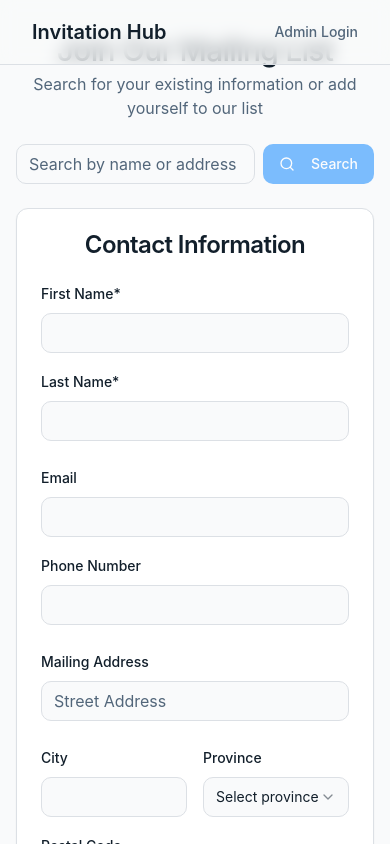
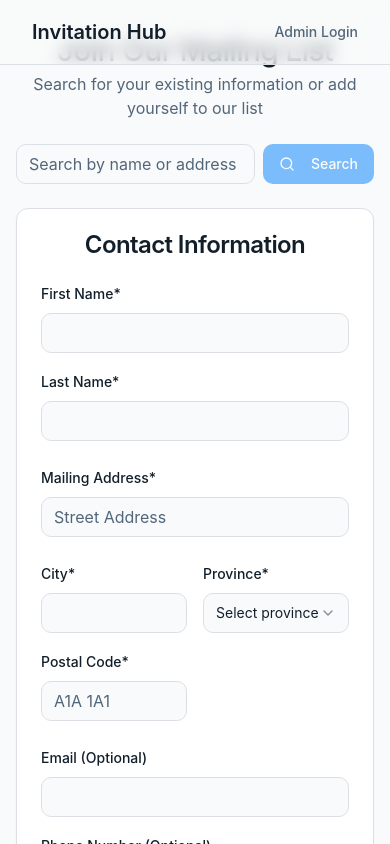
Before and after one commit to mjwdoran/invitation-hub-manager, a React (Vite) app: page /customer in a window 390 px wide. Shown: the top 844 px of the page. Built offline with nearby package versions, Linux system fonts and the light colour scheme.

Commit message:
Make address fields required
Make address fields required and move email/phone to the bottom of the form.

```diff
--- a/src/components/CustomerContactForm.tsx
+++ b/src/components/CustomerContactForm.tsx
@@ -6,6 +6,7 @@ import { Button } from '@/components/ui/button';
 import { PersonalInfoFields } from './contact-form/PersonalInfoFields';
 import { AddressFields } from './contact-form/AddressFields';
 import { AdditionalFields } from './contact-form/AdditionalFields';
+import { ContactInfoFields } from './contact-form/ContactInfoFields';
 import { SubmissionConfirmation } from './contact-form/SubmissionConfirmation';
 
 interface CustomerContactFormProps {
@@ -161,6 +162,13 @@ export function CustomerContactForm({ onSave, initialData }: CustomerContactForm
               errors={errors}
             />
 
+            <ContactInfoFields
+              email={formData.email}
+              phone={formData.phone}
+              errors={errors}
+              handleInputChange={handleInputChange}
+            />
+
             <AdditionalFields
               notes={formData.notes}
               handleInputChange={handleInputChange}
--- a/src/components/contact-form/AddressFields.tsx
+++ b/src/components/contact-form/AddressFields.tsx
@@ -59,7 +59,9 @@ export function AddressFields({
   return (
     <>
       <div className="space-y-2">
-        <Label htmlFor="streetAddress">Mailing Address</Label>
+        <Label htmlFor="streetAddress" className={errors.streetAddress ? "text-destructive" : ""}>
+          Mailing Address*
+        </Label>
         <Input
           id="streetAddress"
           name="streetAddress"
@@ -67,6 +69,7 @@ export function AddressFields({
           onChange={handleInputChange}
           placeholder="Street Address"
           className={errors.streetAddress ? "border-destructive" : ""}
+          required
         />
         {errors.streetAddress && (
           <p className="text-xs text-destructive">{errors.streetAddress}</p>
@@ -75,13 +78,16 @@ export function AddressFields({
 
       <div className="grid grid-cols-2 sm:grid-cols-3 gap-4">
         <div className="space-y-2">
-          <Label htmlFor="city">City</Label>
+          <Label htmlFor="city" className={errors.city ? "text-destructive" : ""}>
+            City*
+          </Label>
           <Input
             id="city"
             name="city"
             value={city || ""}
             onChange={handleInputChange}
             className={errors.city ? "border-destructive" : ""}
+            required
           />
           {errors.city && (
             <p className="text-xs text-destructive">{errors.city}</p>
@@ -89,11 +95,14 @@ export function AddressFields({
         </div>
 
         <div className="space-y-2">
-          <Label htmlFor="state">Province</Label>
+          <Label htmlFor="state" className={errors.state ? "text-destructive" : ""}>
+            Province*
+          </Label>
           {handleProvinceChange ? (
             <Select
               value={state || ""}
               onValueChange={handleProvinceChange}
+              required
             >
               <SelectTrigger id="state" className={errors.state ? "border-destructive" : ""}>
                 <SelectValue placeholder="Select province" />
@@ -113,6 +122,7 @@ export function AddressFields({
               value={state || ""}
               onChange={handleInputChange}
               className={errors.state ? "border-destructive" : ""}
+              required
             />
           )}
           {errors.state && (
@@ -121,7 +131,9 @@ export function AddressFields({
         </div>
 
         <div className="space-y-2">
-          <Label htmlFor="postalCode">Postal Code</Label>
+          <Label htmlFor="postalCode" className={errors.postalCode ? "text-destructive" : ""}>
+            Postal Code*
+          </Label>
           <Input
             id="postalCode"
             name="postalCode"
@@ -130,6 +142,7 @@ export function AddressFields({
             placeholder="A1A 1A1"
             onBlur={handlePostalCodeBlur}
             className={errors.postalCode ? "border-destructive" : ""}
+            required
           />
           {errors.postalCode && (
             <p className="text-xs text-destructive">{errors.postalCode}</p>
--- /dev/null
+++ b/src/components/contact-form/ContactInfoFields.tsx
@@ -0,0 +1,49 @@
+
+import React from 'react';
+import { Label } from "@/components/ui/label";
+import { Input } from "@/components/ui/input";
+
+interface ContactInfoFieldsProps {
+  email: string | undefined;
+  phone: string | undefined;
+  errors: Record<string, string>;
+  handleInputChange: (e: React.ChangeEvent<HTMLInputElement | HTMLTextAreaElement>) => void;
+}
+
+export function ContactInfoFields({
+  email,
+  phone,
+  errors,
+  handleInputChange
+}: ContactInfoFieldsProps) {
+  return (
+    <div className="grid grid-cols-1 sm:grid-cols-2 gap-4">
+      <div className="space-y-2">
+        <Label htmlFor="email" className={errors.email ? "text-destructive" : ""}>
+          Email (Optional)
+        </Label>
+        <Input
+          id="email"
+          name="email"
+          type="email"
+          value={email || ""}
+          onChange={handleInputChange}
+          className={errors.email ? "border-destructive" : ""}
+        />
+        {errors.email && (
+          <p className="text-xs text-destructive">{errors.email}</p>
+        )}
+      </div>
+
+      <div className="space-y-2">
+        <Label htmlFor="phone">Phone Number (Optional)</Label>
+        <Input
+          id="phone"
+          name="phone"
+          value={phone || ""}
+          onChange={handleInputChange}
+        />
+      </div>
+    </div>
+  );
+}
--- a/src/components/contact-form/PersonalInfoFields.tsx
+++ b/src/components/contact-form/PersonalInfoFields.tsx
@@ -33,6 +33,7 @@ export function PersonalInfoFields({
             value={firstName}
             onChange={handleInputChange}
             className={errors.firstName ? "border-destructive" : ""}
+            required
           />
           {errors.firstName && (
             <p className="text-xs text-destructive">{errors.firstName}</p>
@@ -49,41 +50,13 @@ export function PersonalInfoFields({
             value={lastName}
             onChange={handleInputChange}
             className={errors.lastName ? "border-destructive" : ""}
+            required
           />
           {errors.lastName && (
             <p className="text-xs text-destructive">{errors.lastName}</p>
           )}
         </div>
       </div>
-
-      <div className="grid grid-cols-1 sm:grid-cols-2 gap-4">
-        <div className="space-y-2">
-          <Label htmlFor="email" className={errors.email ? "text-destructive" : ""}>
-            Email
-          </Label>
-          <Input
-            id="email"
-            name="email"
-            type="email"
-            value={email || ""}
-            onChange={handleInputChange}
-            className={errors.email ? "border-destructive" : ""}
-          />
-          {errors.email && (
-            <p className="text-xs text-destructive">{errors.email}</p>
-          )}
-        </div>
-
-        <div className="space-y-2">
-          <Label htmlFor="phone">Phone Number</Label>
-          <Input
-            id="phone"
-            name="phone"
-            value={phone || ""}
-            onChange={handleInputChange}
-          />
-        </div>
-      </div>
     </>
   );
 }
```
